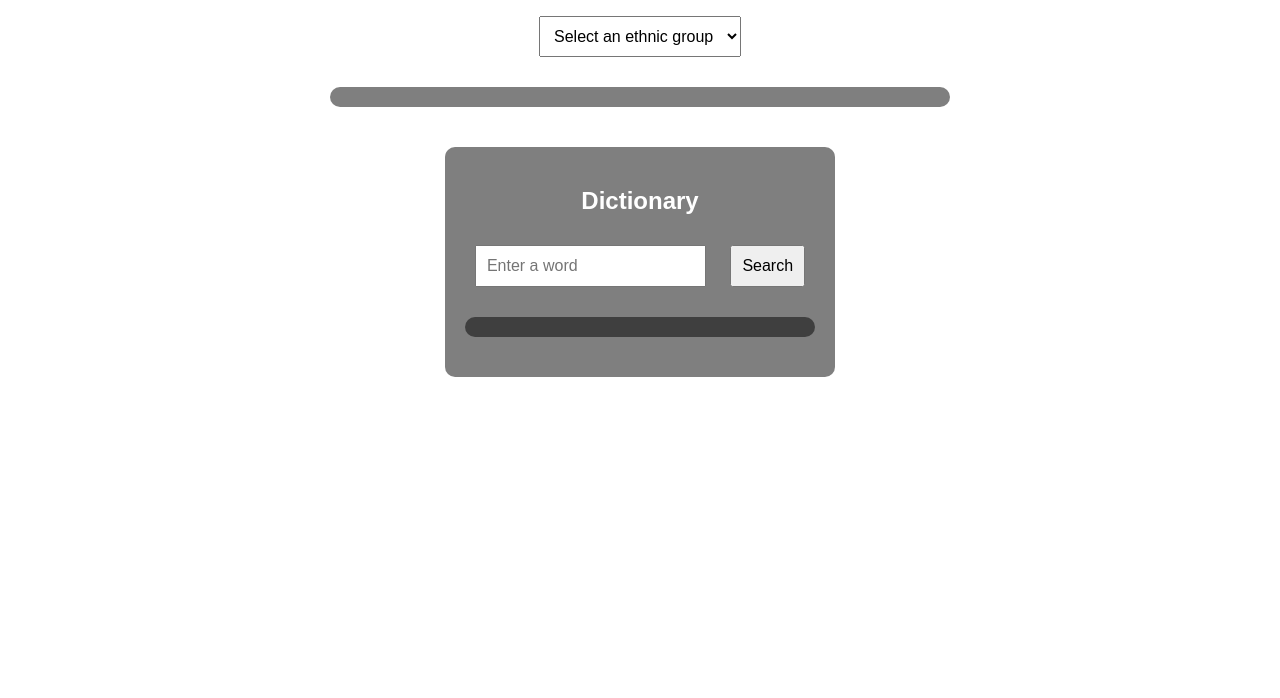
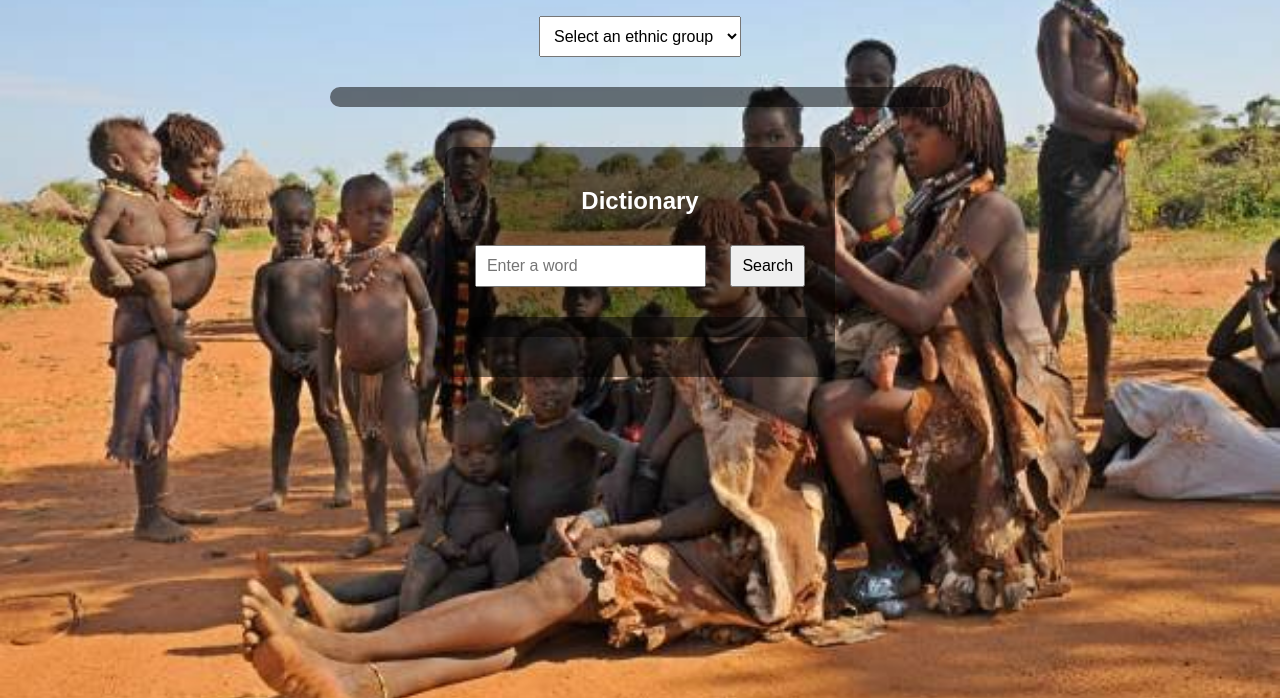
Before and after one commit to wrince/Ethio-ethnic-culture, a plain HTML site: page index.html in a window 1280 px wide. Shown: the part 102-800 px from the top of the page. Drawn offline with Linux system fonts and the light colour scheme.

Commit message:
Update styles.css

```diff
--- a/styles.css
+++ b/styles.css
@@ -1,7 +1,7 @@
 body {
     font-family: Arial, sans-serif;
     text-align: center;
-    background: url('background.jpg') no-repeat center center fixed;
+    background: url('https://raw.githubusercontent.com/wrince/Ethio-ethnic-culture/refs/heads/main/images.jpeg') no-repeat center center fixed;
     background-size: cover;
     color: white;
 }
```
